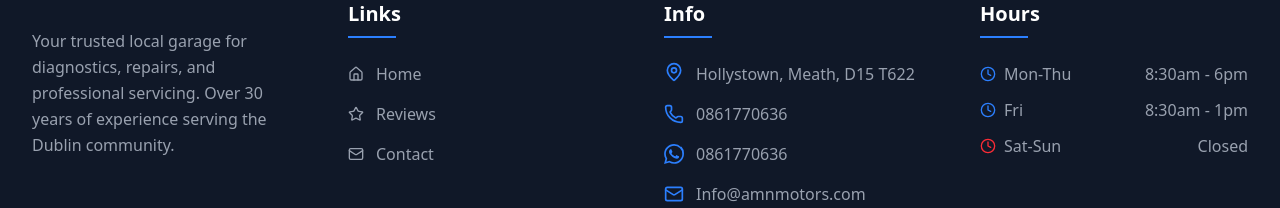
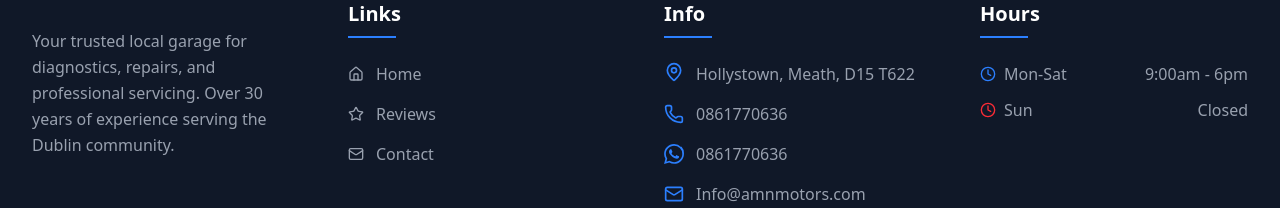
Before and after one commit to alihassan9682/car-carriage-amn-motors, a Next.js app: page / in a window 1280 px wide. Shown: the part 2587-2795 px from the top of the page. Built offline with nearby package versions, Linux system fonts and the light colour scheme.

Commit message:
some changes

```diff
--- a/app/contact/page.tsx
+++ b/app/contact/page.tsx
@@ -103,17 +103,17 @@ const ContactPage = () => {
               </div>
               <div className="space-y-2 text-gray-600">
                 <div className="flex justify-between">
-                  <span>Monday - Thursday</span>
-                  <span>8:30am - 6pm</span>
+                  <span>Monday - Saturday</span>
+                  <span>9:00am - 6pm</span>
                 </div>
-                <div className="flex justify-between">
+                {/* <div className="flex justify-between">
                   <span>Friday</span>
                   <span>8:30am - 1pm</span>
                 </div>
                 <div className="flex justify-between">
                   <span>Saturday</span>
                   <span>Closed</span>
-                </div>
+                </div> */}
                 <div className="flex justify-between">
                   <span>Sunday</span>
                   <span>Closed</span>
--- a/components/Footer.tsx
+++ b/components/Footer.tsx
@@ -77,15 +77,15 @@ const Footer = () => {
             <h3 className="text-xl font-bold mb-6 border-b-2 border-blue-500 w-12 pb-2">Opening Hours</h3>
             <div className="space-y-3 text-gray-400">
               <div className="flex items-center justify-between">
-                <span className="flex items-center"><Clock className="w-4 h-4 mr-2 text-blue-500" /> Mon-Thu</span>
-                <span>8:30am - 6pm</span>
+                <span className="flex items-center"><Clock className="w-4 h-4 mr-2 text-blue-500" /> Mon-Sat</span>
+                <span>9:00am - 6pm</span>
               </div>
-              <div className="flex items-center justify-between">
+              {/* <div className="flex items-center justify-between">
                 <span className="flex items-center"><Clock className="w-4 h-4 mr-2 text-blue-500" /> Fri</span>
                 <span>8:30am - 1pm</span>
-              </div>
+              </div> */}
               <div className="flex items-center justify-between">
-                <span className="flex items-center"><Clock className="w-4 h-4 mr-2 text-red-500" /> Sat-Sun</span>
+                <span className="flex items-center"><Clock className="w-4 h-4 mr-2 text-red-500" /> Sun</span>
                 <span>Closed</span>
               </div>
             </div>
```
